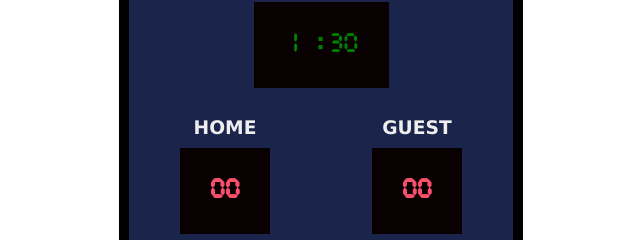
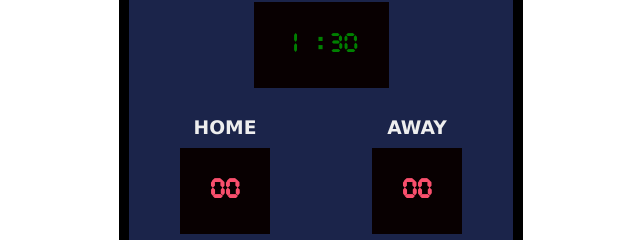
Before and after one commit to KandaMaas/scoreboard, a plain HTML site: page index.html in a window 1280 px wide. Shown: the part 235-475 px from the top of the page, 319-959 px from the left. Drawn offline with Linux system fonts and the light colour scheme.

Commit message:
Update index.html

```diff
--- a/index.html
+++ b/index.html
@@ -20,7 +20,7 @@
                         </div>
                     </div>
                     <div>
-                        <h3 class="white verdana">GUEST</h3>
+                        <h3 class="white verdana">AWAY</h3>
                         <h3 class="red" id="guest-val">00</h3>
                         <div class="btn-count">
                             <p class="border-count" id="guest1">+1</p>
```
